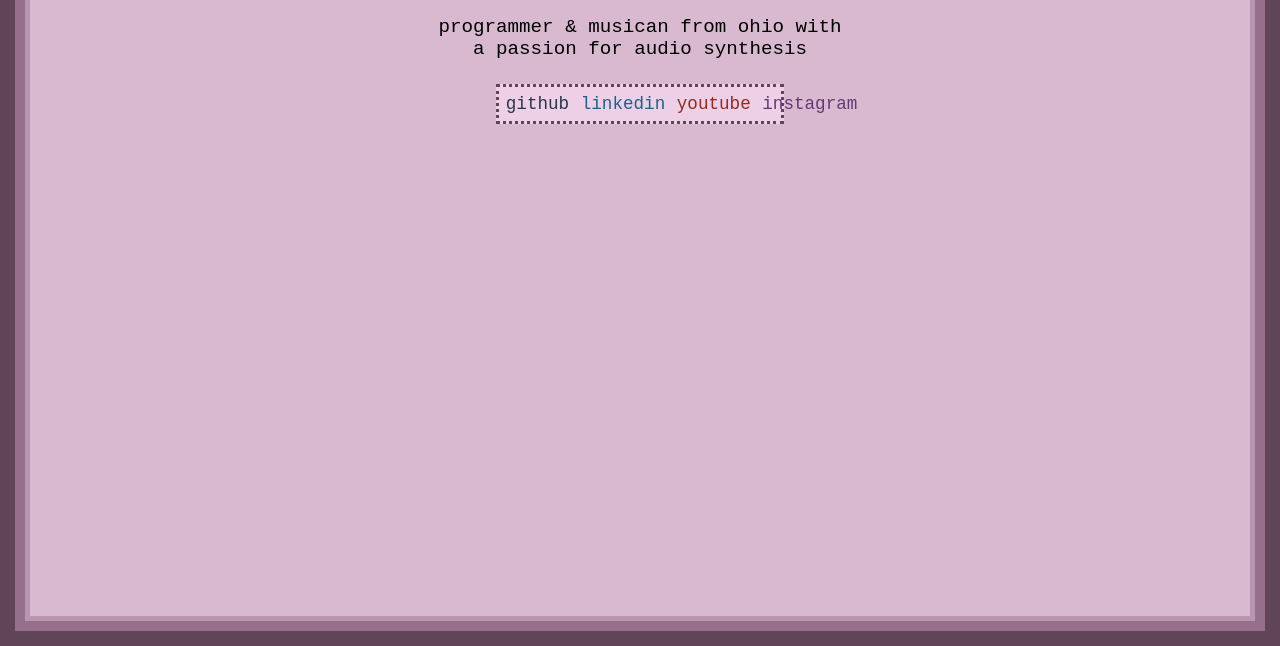
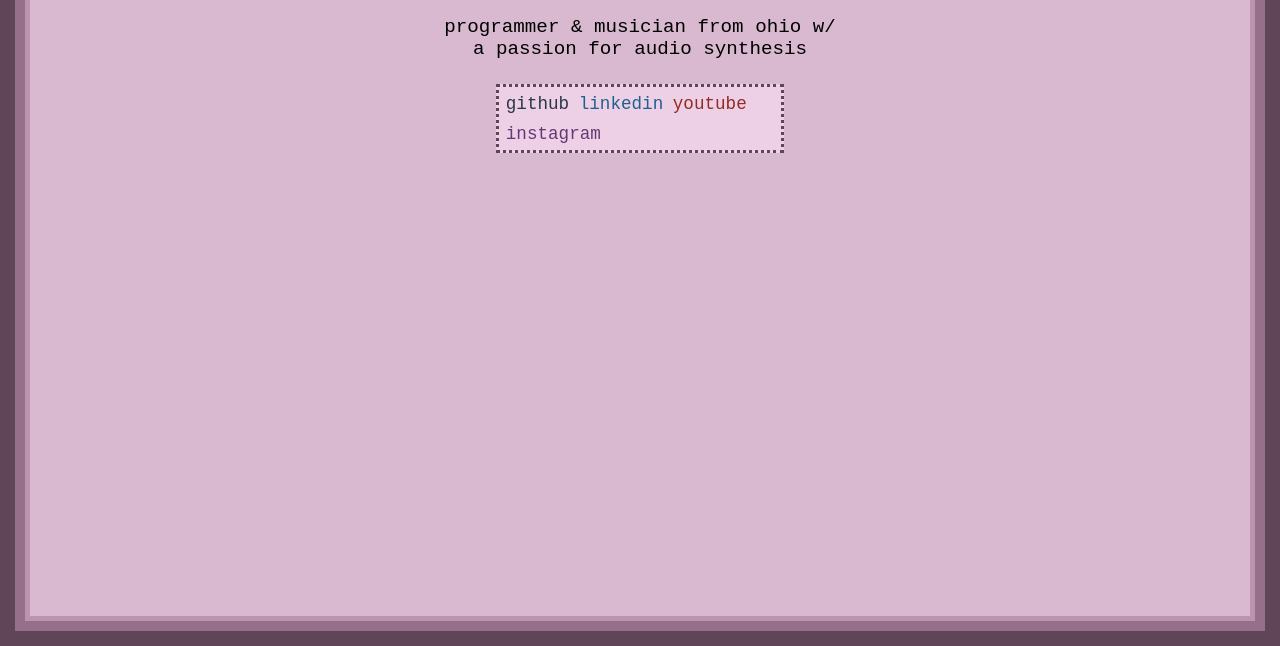
Before and after one commit to ramonauble/site, a plain HTML site: page index.html in a window 1280 px wide. Shown: the part 154-800 px from the top of the page. Drawn offline with Linux system fonts and the light colour scheme.

Commit message:
td to inline-block, typo fix

```diff
--- a/index.html
+++ b/index.html
@@ -3,7 +3,7 @@
 	<head>
 		<title>ramona</title>
     <meta charset="UTF-8">
-    <meta name="viewport" content="width=device-width, initital-scale=1.0">
+    <meta name="viewport" content="width=device-width, initial-scale=1.0">
     <link href="main_style.css" rel="stylesheet" type="text/css" media="all"/>
 	</head>
 	<body>
@@ -11,7 +11,7 @@
     <div class="pageBorder middle">
     <div class="pageBorder inner">
       <p class="name">ramona</p>
-      <p class="text">programmer & musican from ohio with<br>a passion for audio synthesis</p>
+      <p class="text">programmer & musician from ohio w/<br>a passion for audio synthesis</p>
       <table class="linksTable">
         <tr>
           <td class="linksData">
--- a/main_style.css
+++ b/main_style.css
@@ -117,6 +117,7 @@ a:active {
   width:18rem;
 }
 .linksData {
+  display:inline-block;
   padding:.3rem;
 }
 .links {
```
